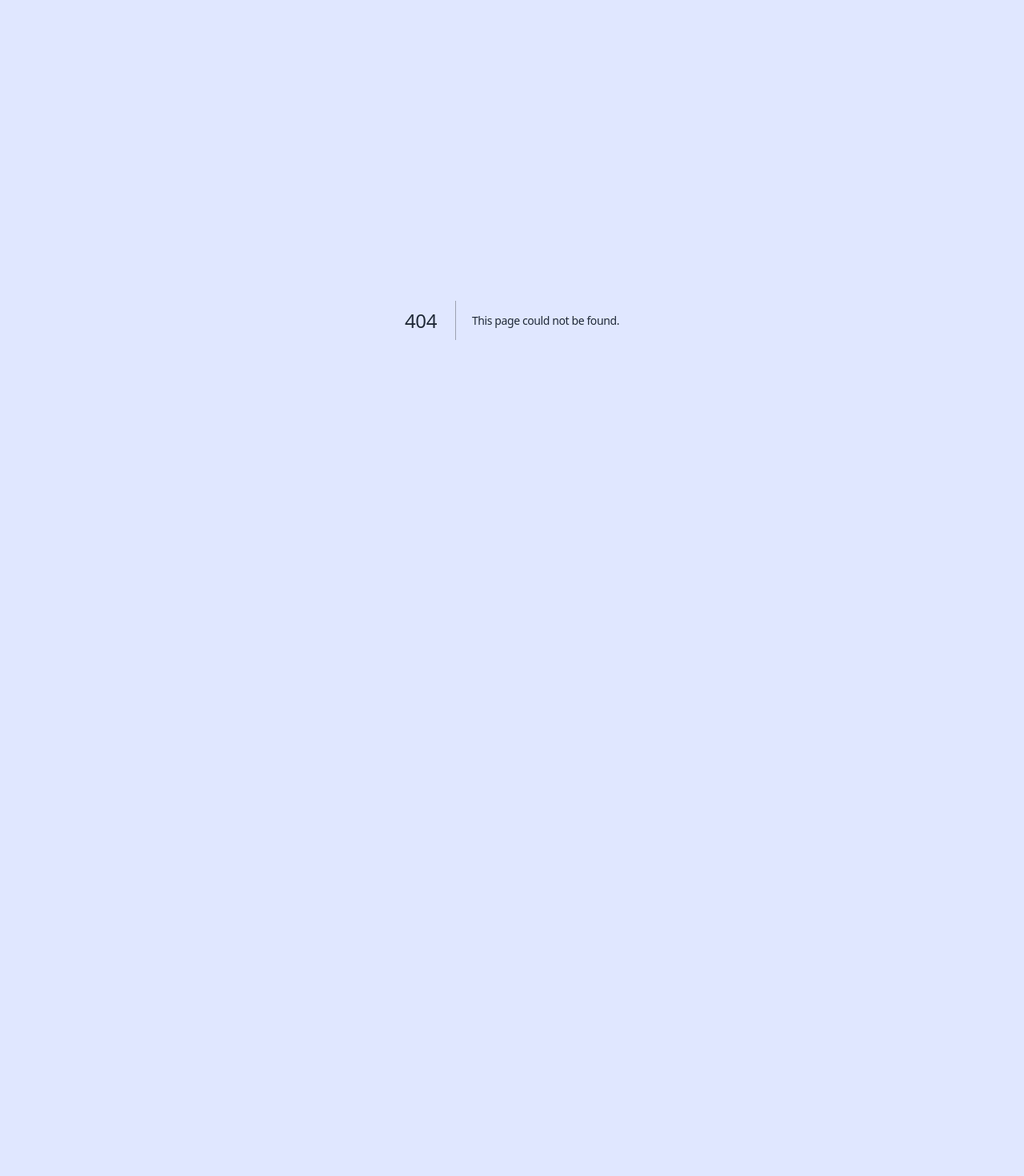
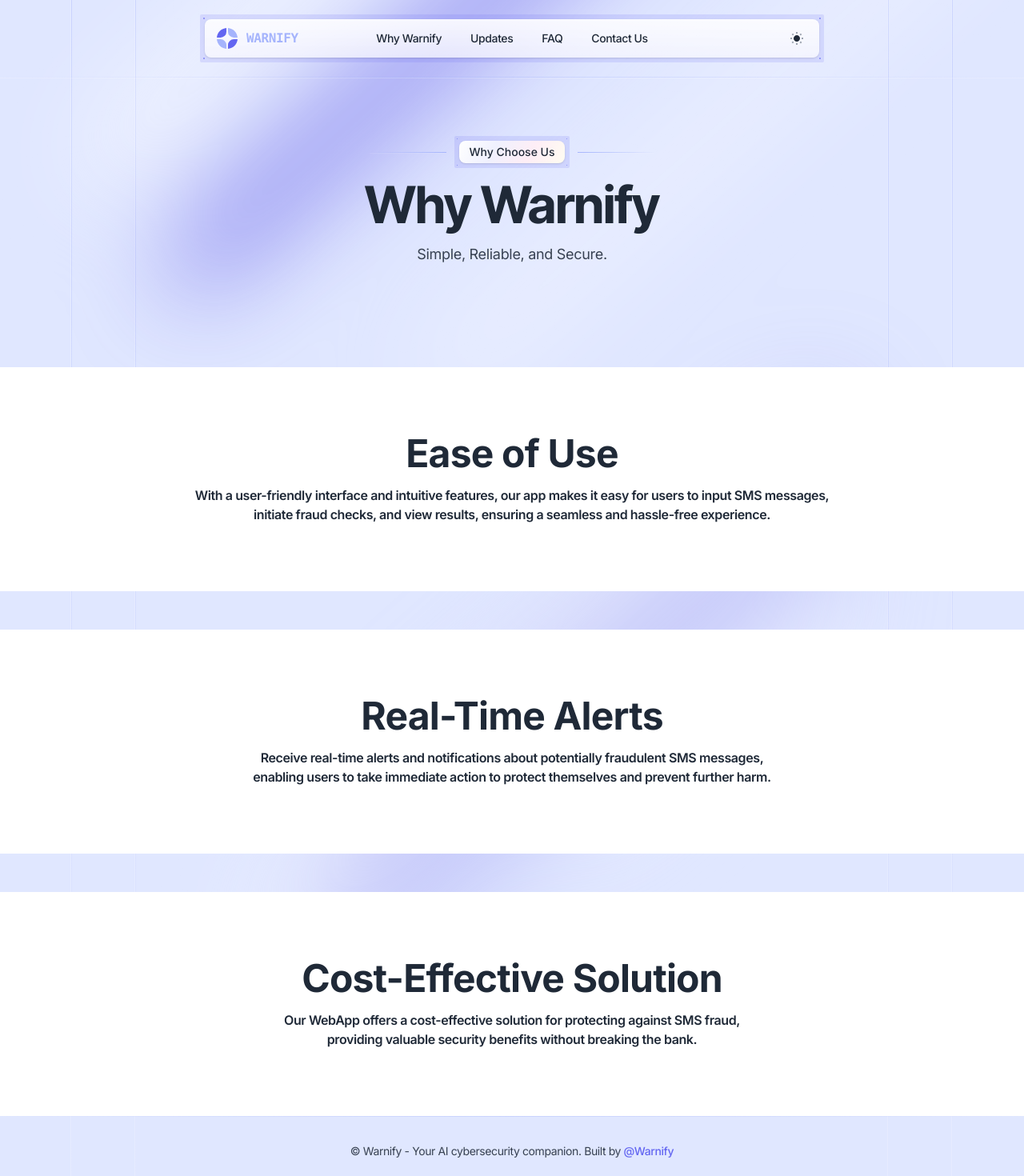
Before and after one commit to Warnify/App, a Next.js app: page /why_warnify in a window 1280 px wide. Before the commit this address had no page. Shown: the top 1470 px of the page at 80% size. Before the commit the page ends 800 px from the top, so only its background shows below. Built offline with nearby package versions, Linux system fonts and the light colour scheme.

Commit message:
Created Why Warnify page

```diff
--- a/app/(default)/faq/page.tsx
+++ b/app/(default)/faq/page.tsx
@@ -1,6 +1,6 @@
 export const metadata = {
-  title: "Faq - Creative",
-  description: "Page description",
+  title: "FAQ",
+  description: "FAQ Page",
 };
 
 import PageHeader from "@/components/page-header";
--- a/app/(default)/page.tsx
+++ b/app/(default)/page.tsx
@@ -3,7 +3,7 @@ import SMSFraud from "@/public/images/SMS-fraud-img.jpeg";
 
 export const metadata = {
   title: "Warnify: Prevent SMS Fraud",
-  description: "Page description",
+  description: "Home Page",
 };
 
 import PageHeader from "@/components/page-header";
@@ -23,9 +23,11 @@ export default function Home() {
               links, replying to unsolicited messages, and providing any personal information via SMS. Although service providers implement security measures to detect and prevent SMS fraud, countless
               people get scammed daily by sharing bank information, passwords, social insurance numbers, etc. Check if your SMS is fraudulent by submitting the text message in the search engine below.
             </p>
-            <button className="btn w-60 h-16 mt-4 ml-16 text-lg font-bold font-inter-tight text-gray-100 bg-gray-900 hover:bg-gray-800 dark:text-gray-300 dark:bg-indigo-600 dark:hover:bg-indigo-700 border-spacing-2 border-white">
-              Why WARNIFY
-            </button>
+            <a href="/why_warnify">
+              <button className="btn w-60 h-16 mt-4 ml-16 text-lg font-bold font-inter-tight text-gray-100 bg-gray-900 hover:bg-gray-800 dark:text-gray-300 dark:bg-indigo-600 dark:hover:bg-indigo-700 border-spacing-2 border-white">
+                Why WARNIFY
+              </button>
+            </a>
           </div>
           <div>
             <Image
--- a/app/(default)/updates/page.tsx
+++ b/app/(default)/updates/page.tsx
@@ -1,8 +1,8 @@
 import getAllPosts from "@/lib/getAllPosts";
 
 export const metadata = {
-  title: "Updates - Creative",
-  description: "Page description",
+  title: "Updates",
+  description: "Updates Page",
 };
 
 import PageHeader from "@/components/page-header";
--- /dev/null
+++ b/app/(default)/why_warnify/page.tsx
@@ -0,0 +1,62 @@
+import Image from "next/image";
+import SMSFraud from "@/public/images/SMS-fraud-img.jpeg";
+
+export const metadata = {
+  title: "Why Warnify",
+  description: "Why Warnify Description Page",
+};
+
+import PageHeader from "@/components/page-header";
+import SubscribeForm from "@/components/subscribe-form";
+
+export default function Why_Warnify() {
+  return (
+    <><section>
+        <div className="pt-32 pb-12 md:pt-44 md:pb-12">
+            <div className="px-4 sm:px-6">
+                <PageHeader
+                className="mb-12 md:mb-20"
+                title="Why Warnify"
+                description="Simple, Reliable, and Secure."
+                >
+                Why Choose Us
+                </PageHeader>
+            </div>
+        </div>
+
+        <div className="bg-white dark:bg-gray-700/35 py-1">
+            <div className="text-center mt-20 mb-20">
+                <h1 className="text-5xl md:text-5xl font-bold text-gray-800 dark:text-transparent dark:bg-clip-text dark:bg-gradient-to-b dark:from-indigo-200 dark:to-gray-200 pb-4">
+                    Ease of Use
+                </h1>
+                <p className="font-semibold">
+                    With a user-friendly interface and intuitive features, our app makes it easy for users to input SMS messages,<br/> initiate fraud checks, and view results, ensuring a seamless and hassle-free experience.
+                </p>
+            </div>
+        </div>
+
+        <div className="bg-white dark:bg-gray-700/35 py-1 mt-12">
+            <div className="text-center mt-20 mb-20">
+                <h1 className="text-5xl md:text-5xl font-bold text-gray-800 dark:text-transparent dark:bg-clip-text dark:bg-gradient-to-b dark:from-indigo-200 dark:to-gray-200 pb-4">
+                    Real-Time Alerts
+                </h1>
+                <p className="font-semibold">
+                    Receive real-time alerts and notifications about potentially fraudulent SMS messages, <br/> enabling users to take immediate action to protect themselves and prevent further harm.
+                </p>
+            </div>
+        </div>
+
+        <div className="bg-white dark:bg-gray-700/35 py-1 mt-12">
+            <div className="text-center mt-20 mb-20">
+                <h1 className="text-5xl md:text-5xl font-bold text-gray-800 dark:text-transparent dark:bg-clip-text dark:bg-gradient-to-b dark:from-indigo-200 dark:to-gray-200 pb-4">
+                    Cost-Effective Solution
+                </h1>
+                <p className="font-semibold">
+                    Our WebApp offers a cost-effective solution for protecting against SMS fraud, <br/> providing valuable security benefits without breaking the bank.
+                </p>
+            </div>
+        </div>
+
+      </section></>
+  );
+}
--- a/components/ui/header.tsx
+++ b/components/ui/header.tsx
@@ -27,12 +27,20 @@ export default function Header() {
                   />
                 </svg>
               </Link>
-              <h1 className="flex justify-start font-bold text-indigo-300 font-mono uppercase ml-12 mb-8">Warnify</h1>
             </div>
+
+            <h1 className="absolute ml-8 justify-start font-bold text-indigo-300 font-mono uppercase px-2">Warnify</h1>
             {/* Navigation links */}
-            <nav className="flex justify-center">
-
+            <nav className="flex">
               <ul className="flex items-center sm:gap-x-3 text-sm font-medium">
+                <li>
+                  <Link
+                    className="text-gray-800 dark:text-gray-200 rounded-lg hover:bg-indigo-100 dark:hover:bg-gray-800/30 py-1.5 px-3"
+                    href="/why_warnify"
+                  >
+                    Why Warnify
+                  </Link>
+                </li>
                 <li>
                   <Link
                     className="text-gray-800 dark:text-gray-200 rounded-lg hover:bg-indigo-100 dark:hover:bg-gray-800/30 py-1.5 px-3"
```
